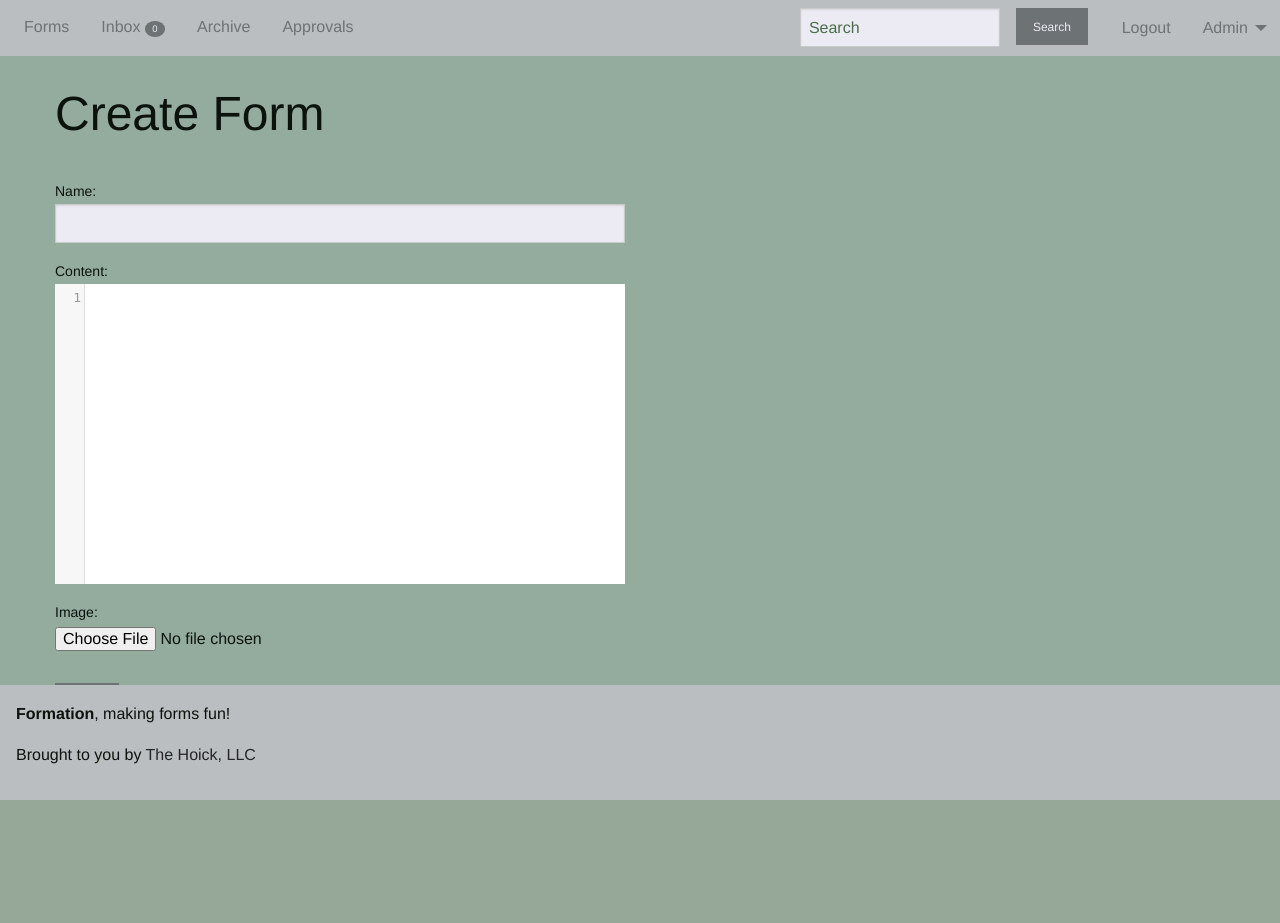
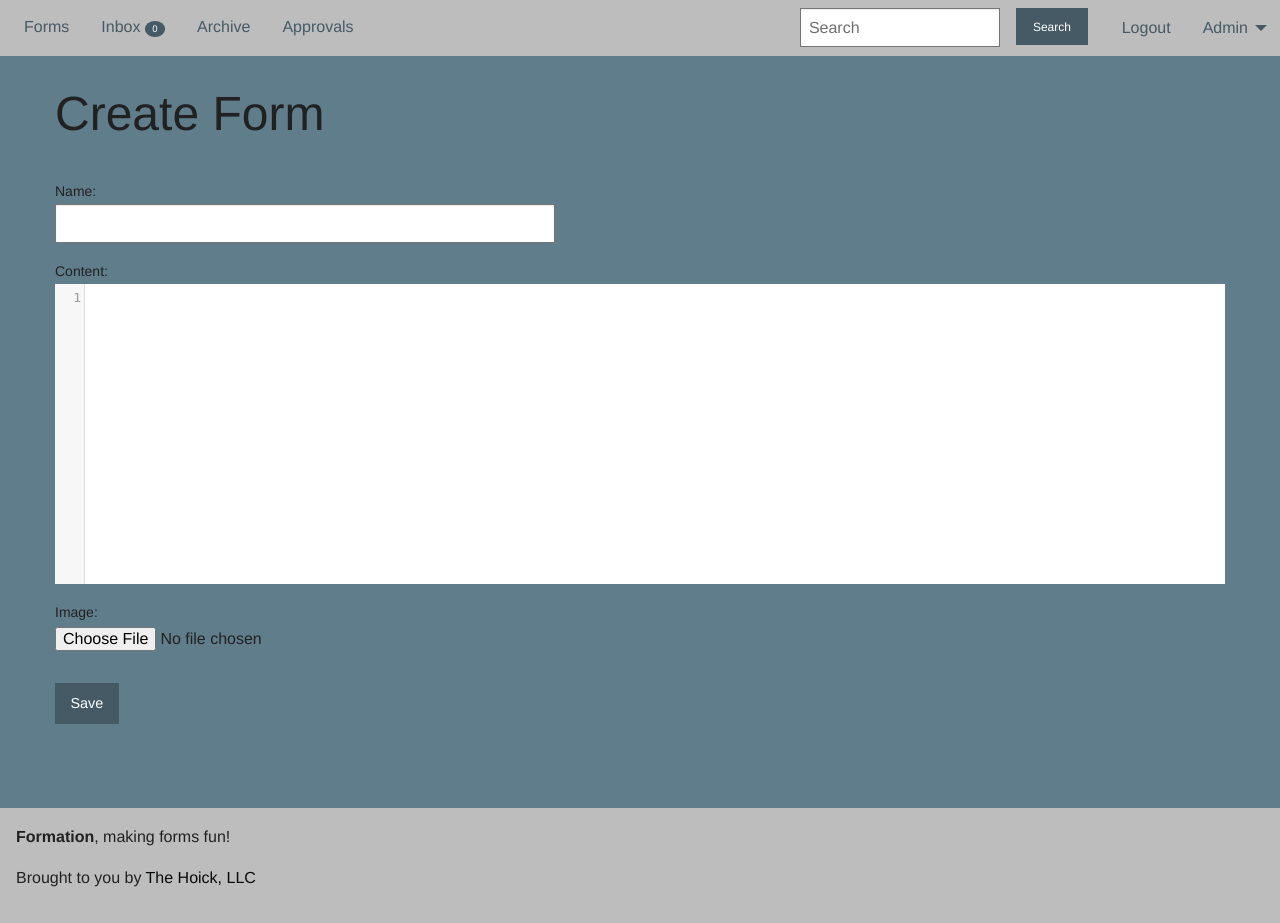
Before and after one commit to asommer70/formation, a Django app: page /forms/create in a window 1280 px wide. Before the commit the page ends 800 px from the top, so only its background shows below. Run offline with Django 3.2, Linux system fonts and the light colour scheme; the visitor is signed in with stand-in values (Sample User, id 1); data that the repository does not hold is empty.

Commit message:
Fixed footer, removing the sticky aspect, adjusted colors to Material Design Blue Gray with Red accent.  Also, used Green 800 and Deep Orange 800 from the Material Design pallette.

```diff
--- a/components/scss/_settings.scss
+++ b/components/scss/_settings.scss
@@ -77,20 +77,20 @@ $global-lineheight: 1.5;
 //   alert: #cc4b37,
 // );
 $foundation-palette: (
-  primary: #6d7275,
-  secondary: #00adb5,
-  success: #4e9525,
-  warning: #ff5c00,
-  alert: #c20114,
+  primary: #455A64,
+  secondary: #CFD8DC,
+  success: #1b5e20,
+  warning: #d84315,
+  alert: #FF5252,
 );
 //$light-gray: #e6e6e6;
-$light-gray: #c7d6d5;
-$medium-gray: #cacaca;
+$light-gray: #BDBDBD;
+$medium-gray: #757575;
 //$dark-gray: #8a8a8a;
-$dark-gray: #e4d1d3;
+$dark-gray: #607D8B;
 //$black: #0a0a0a;
-$black: #0c120c;
-$white: #ecebf3;
+$black: #212121;
+$white: #FFFFFF;
 $body-background: $white;
 $body-font-color: $black;
 $body-font-family: 'Helvetica Neue', Helvetica, Roboto, Arial, sans-serif;
@@ -857,8 +857,8 @@ $tooltip-radius: $global-radius;
 // -----------
 
 $topbar-padding: 0.5rem;
-// $topbar-background: $light-gray;
-$topbar-background: lighten(map-get($foundation-palette, primary), 30%);
+$topbar-background: $light-gray;
+//$topbar-background: lighten(map-get($foundation-palette, primary), 30%);
 $topbar-submenu-background: $topbar-background;
 $topbar-title-spacing: 0.5rem 1rem 0.5rem 0;
 $topbar-input-width: 200px;
--- a/components/scss/main.scss
+++ b/components/scss/main.scss
@@ -4,7 +4,12 @@
 
 
 html, body {
-    background-color: #93ac9d;
+    background-color: $dark-gray;
+    height: 100%;
+}
+
+.container {
+    min-height: 500px;
 }
 
 .form-content {
@@ -19,6 +24,10 @@ html, body {
 
 .form-buttons, .form-comments, .form-attachments, .form-routing, .form-approvals {
     background-color: white;
+}
+
+#id_name {
+    width: 500px;
 }
 
 
@@ -81,56 +90,17 @@ html, body {
 }
 
 
-// .sticky-footer-css {
-//   height: 100vh;
-//   display: flex;
-// }
-
-// .sticky-footer-css-body {
-//   overflow: auto;
-// }
-
-// .sticky-footer-css {
-//   .header {
-//     background-color: map-get($foundation-palette, primary);
-//     height: 10rem;
-//     color: #fff;
-//     padding: 3rem;
-
-//     .menu a {
-//       color: #fff;
-//     }
-//   }
-
-//   .body-content {
-//     background-color: map-get($foundation-palette, primary);
-//   }
-
-//   .footer {
-//     height: 10rem;
-//     background-color: map-get($foundation-palette, primary);
-//     color: #fff;
-//     padding: 3rem;
-
-//     a {
-// 	color: darken(map-get($foundation-palette, primary), 30%);
-//     }
-
-//     .menu a {
-//       color: #fff;
-//     }
-//   }
-// }
-
 .social-footer {
   padding: 1rem;
-  background: lighten(map-get($foundation-palette, primary), 30%);
+  // background: lighten(map-get($foundation-palette, primary), 30%);
+  background: $light-gray;
   display: flex;
   align-items: center;
   justify-content: space-between;
-  position: absolute;
-  bottom: 0;
+  // position: fixed;
+  // bottom: 0;
   width: 100%;
+  margin-top: 20px;
 
   a {
       color: darken(map-get($foundation-palette, primary), 30%);
--- a/forms/templates/forms/form_form.html
+++ b/forms/templates/forms/form_form.html
@@ -6,7 +6,7 @@
   <br />
 
   <div class="row">
-    <div class="column small-12 large-6">
+    <div class="column small-12 large-12">
       <form method="post" enctype="multipart/form-data">
 	{{ form.as_p }}
 	{% csrf_token %}
```
Also changed, not shown: assets/css/main.css, 1 other file.
